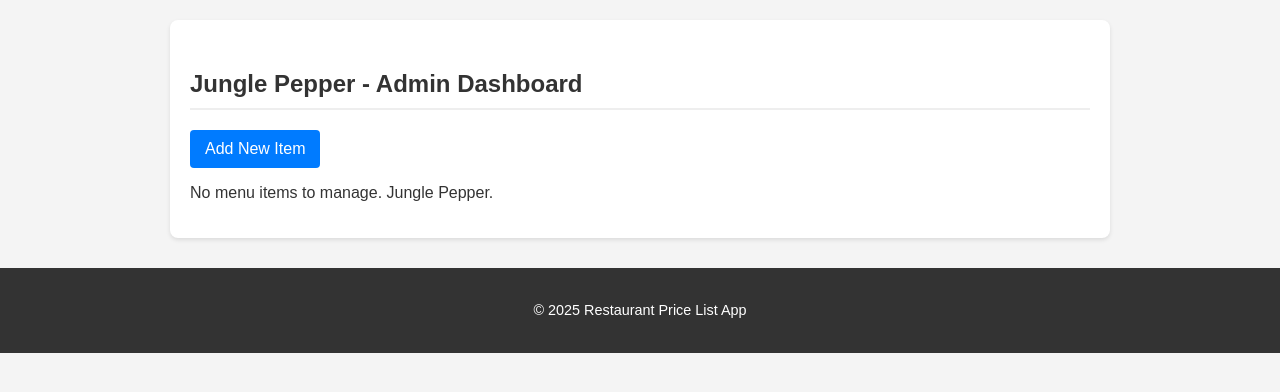
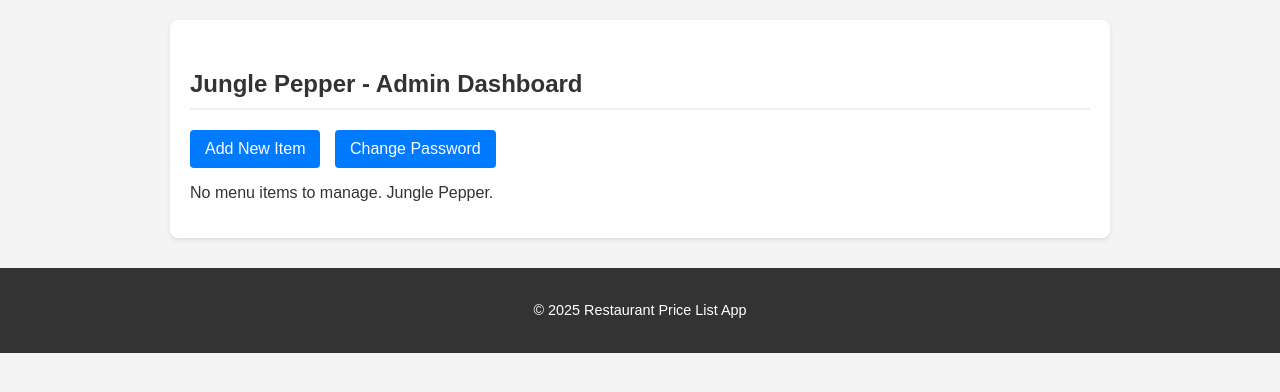
Before and after one commit to luwizghieherald/restaurant-pricelist, a Flask app: page /admin in a window 1280 px wide. Shown: the part 232-624 px from the top of the page. Run offline with Flask 3, Linux system fonts and the light colour scheme; the visitor is signed in with stand-in values (Sample User, id 1).

Commit message:
Update admin.html

```diff
--- a/templates/admin.html
+++ b/templates/admin.html
@@ -5,6 +5,7 @@
 {% block content %}
     <h2>Jungle Pepper - Admin Dashboard</h2>
     <a href="{{ url_for('add_item') }}" class="button">Add New Item</a>
+    <a href="{{ url_for('change_password') }}" class="button">Change Password</a> {# New link for changing password #}
 
     {% if menu_items %}
         <table class="admin-table">
```
